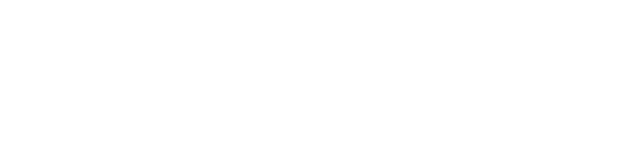
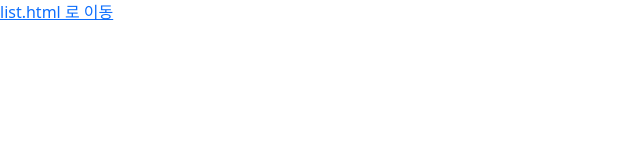
Before and after one commit to Kalhyeon/info, a plain HTML site: page index.html in a window 1280 px wide. Shown: the whole page, without its empty margins (0-640 px from the left). Drawn offline with nearby package versions, Linux system fonts and the light colour scheme.

Commit message:
typed in a few letters

```diff
--- a/index.html
+++ b/index.html
@@ -9,6 +9,6 @@
   <title>INDEX</title>
 </head>
 <body>
-  <a href="list.html"></a>
+  <a href="list.html">list.html 로 이동</a>
 </body>
 </html>
```
